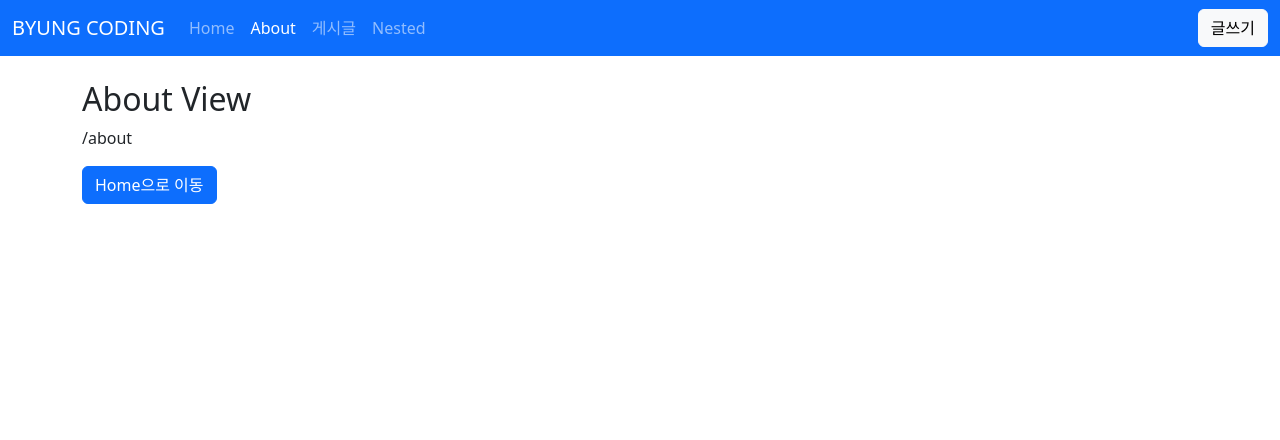
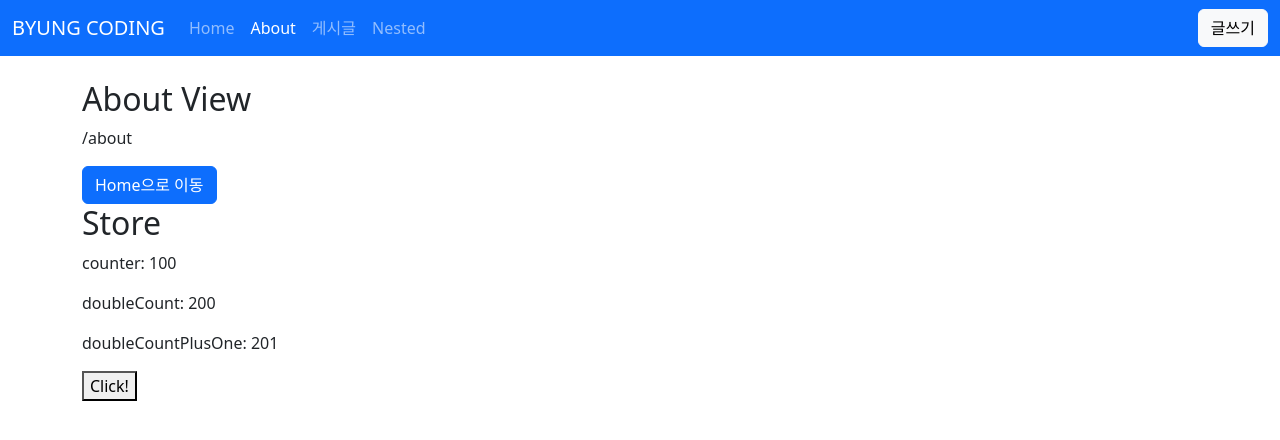
Before and after one commit to lbo728/Vue3-posts, a Vue app: page /about in a window 1280 px wide. Shown: the top 440 px of the page. Built offline with nearby package versions, Linux system fonts and the light colour scheme.

Commit message:
[#9-2] Pinia 기초 : state, getters, actions
- npm install pinia

```diff
--- a/package.json
+++ b/package.json
@@ -15,6 +15,7 @@
     "bootstrap": "^5.2.3",
     "bootstrap-icons": "^1.10.5",
     "dayjs": "^1.11.8",
+    "pinia": "^2.1.3",
     "vue": "^3.3.2",
     "vue-router": "^4.2.1"
   },
--- /dev/null
+++ b/src/stores/counter.js
@@ -0,0 +1,18 @@
+import { defineStore } from 'pinia';
+
+export const useCounterStore = defineStore('counter', {
+	state: () => ({
+		counter: 1,
+	}),
+	getters: {
+		doubleCount: state => state.counter * 2,
+		doubleCountPlusOne() {
+			return this.doubleCount + 1;
+		},
+	},
+	actions: {
+		increment() {
+			this.counter++;
+		},
+	},
+});
--- a/src/views/AboutView.vue
+++ b/src/views/AboutView.vue
@@ -5,14 +5,29 @@
 		<button class="btn btn-primary" @click="$router.push('/')">
 			Home으로 이동
 		</button>
+		<h2>Store</h2>
+		<p>counter: {{ counter }}</p>
+		<p>doubleCount: {{ doubleCount }}</p>
+		<p>doubleCountPlusOne: {{ doubleCountPlusOne }}</p>
+		<button @click="increment()">Click!</button>
 	</div>
 </template>
 
 <script setup>
 import { useRoute } from 'vue-router';
+import { useCounterStore } from '@/stores/counter';
+import { storeToRefs } from 'pinia';
 
 const route = useRoute();
 console.log('route.path: ', route.path);
+
+const store = useCounterStore();
+const { counter, doubleCount, doubleCountPlusOne } = storeToRefs(store);
+const { increment } = store;
+counter.value = 100;
+// increment();
+// increment();
+// increment();
 </script>
 
 <style lang="scss" scoped></style>
```
Also changed, not shown: src/main.js (+2 -10 lines), 1 other file (tests, documents, lock files or other folders).
